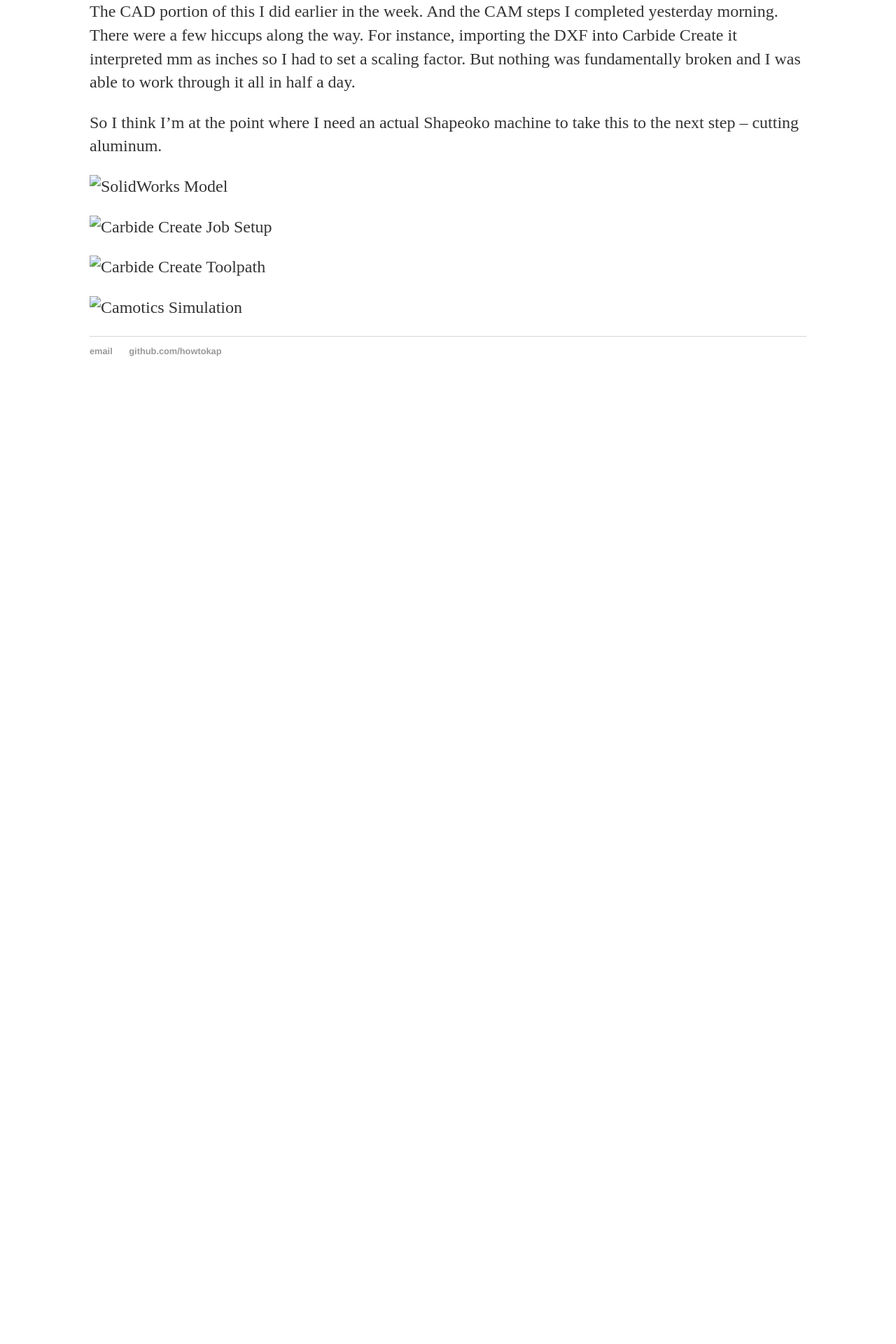
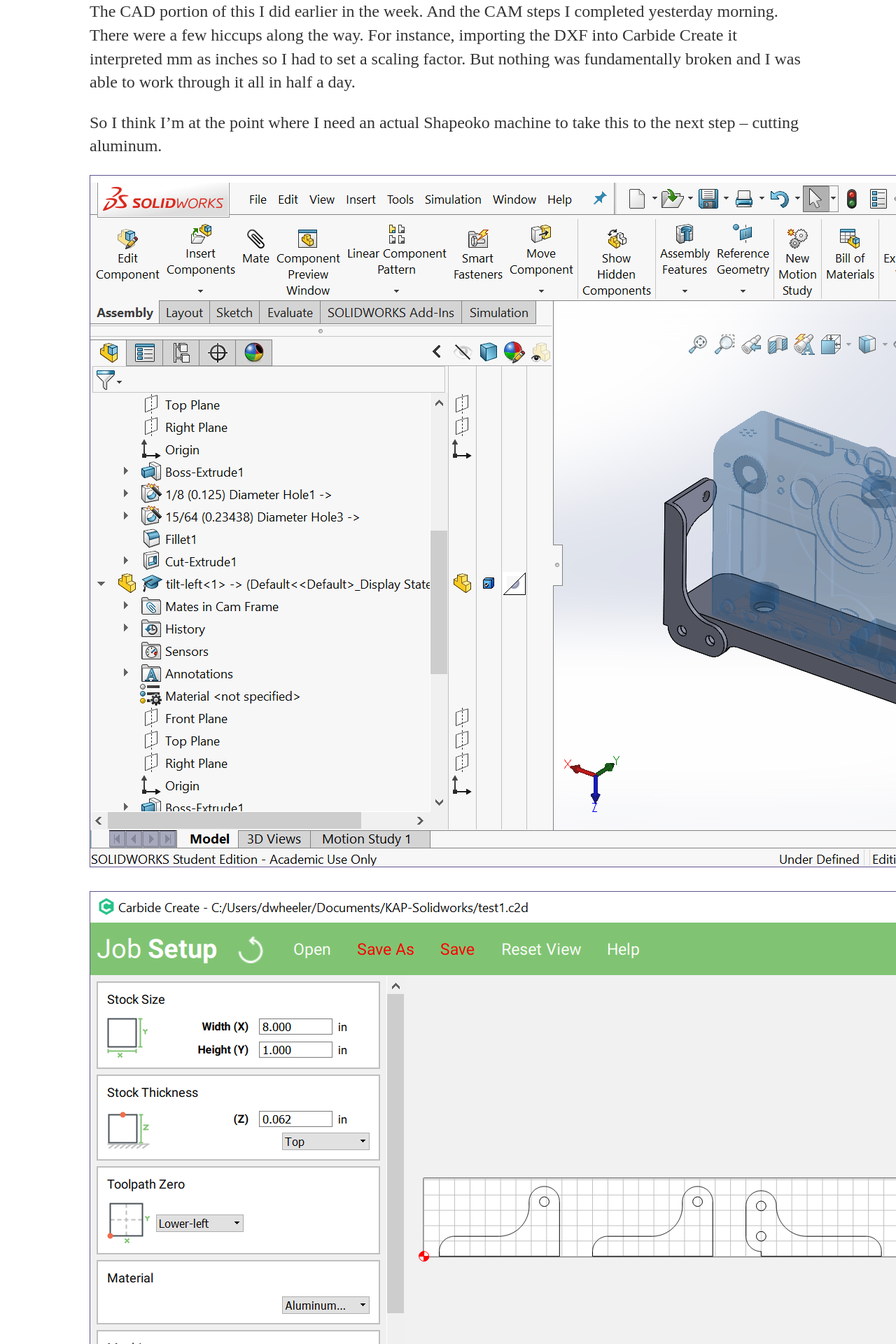
Before and after one commit to howtokap/howtokap.github.io, a Jekyll site: the page built from _posts/2018-03-22-CNC-Thoughts.md, in a window 1280 px wide. Shown: the part 684-2604 px from the top of the page at 70% size. Built offline with Jekyll 4.4.1, drawn with Linux system fonts in a browser that asks for light colours; before the commit the page ends 1253 px from its top, so only the background shows below that.

Commit message:
Still fixing 2018-03-22 images.

```diff
--- a/_posts/2018-03-22-CNC-Thoughts.md
+++ b/_posts/2018-03-22-CNC-Thoughts.md
@@ -25,10 +25,10 @@
 So I think I'm at the point where I need an actual Shapeoko machine to
 take this to the next step -- cutting aluminum.
 
-![SolidWorks Model](image/20180322/SolidWorks1.png)
+![SolidWorks Model](/image/20180322/SolidWorks1.png)
 
-![Carbide Create Job Setup](image/20180322/Carbide Create 1.png)
+![Carbide Create Job Setup](/image/20180322/Carbide Create 1.png)
 
-![Carbide Create Toolpath](image/20180322/Carbide Create 2.png)
+![Carbide Create Toolpath](/image/20180322/Carbide Create 2.png)
 
-![Camotics Simulation](image/20180322/camotics1.png)
+![Camotics Simulation](/image/20180322/camotics1.png)
```
